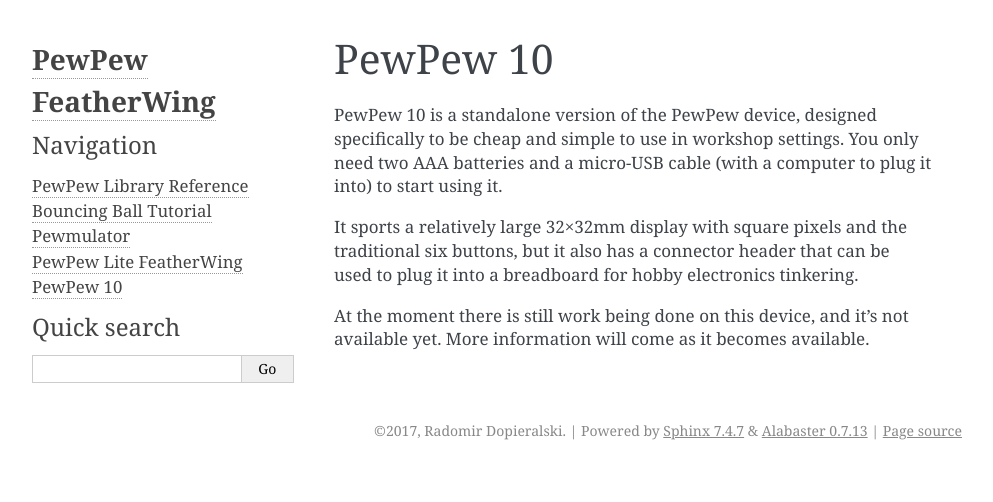
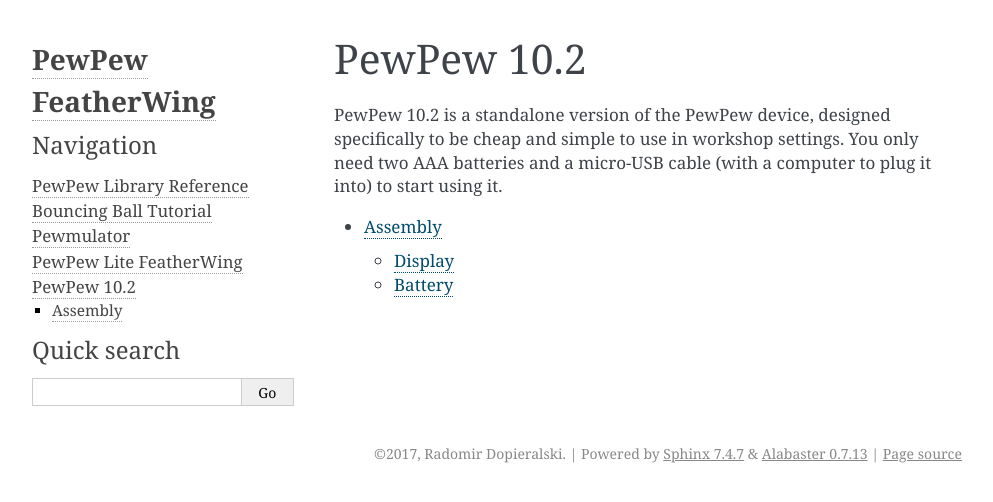
Before and after one commit to pypewpew/pewpew, a Sphinx documentation site: the page built from docs/pewpew10/overview.rst, in a window 1280 px wide. Shown: the top 502 px of the page, without its empty margins (148-1141 px from the left). Built offline with Sphinx 7.4.7, drawn with Linux system fonts in a browser that asks for light colours.

Commit message:
Add assembly instructions for PewPew 10.2

```diff
--- a/docs/pewpew10/overview.rst
+++ b/docs/pewpew10/overview.rst
@@ -1,14 +1,12 @@
-PewPew 10
-=========
+PewPew 10.2
+===========
 
-PewPew 10 is a standalone version of the PewPew device, designed specifically
+PewPew 10.2 is a standalone version of the PewPew device, designed specifically
 to be cheap and simple to use in workshop settings. You only need two AAA
 batteries and a micro-USB cable (with a computer to plug it into) to start
 using it.
 
-It sports a relatively large 32×32mm display with square pixels and the
-traditional six buttons, but it also has a connector header that can be used to
-plug it into a breadboard for hobby electronics tinkering.
+.. toctree::
+    :maxdepth: 2
 
-At the moment there is still work being done on this device, and it's not
-available yet. More information will come as it becomes available.
+    assembly.rst
```
Also changed, not shown: docs/pewpew10/assembly.rst (added, +63 -0 lines).
